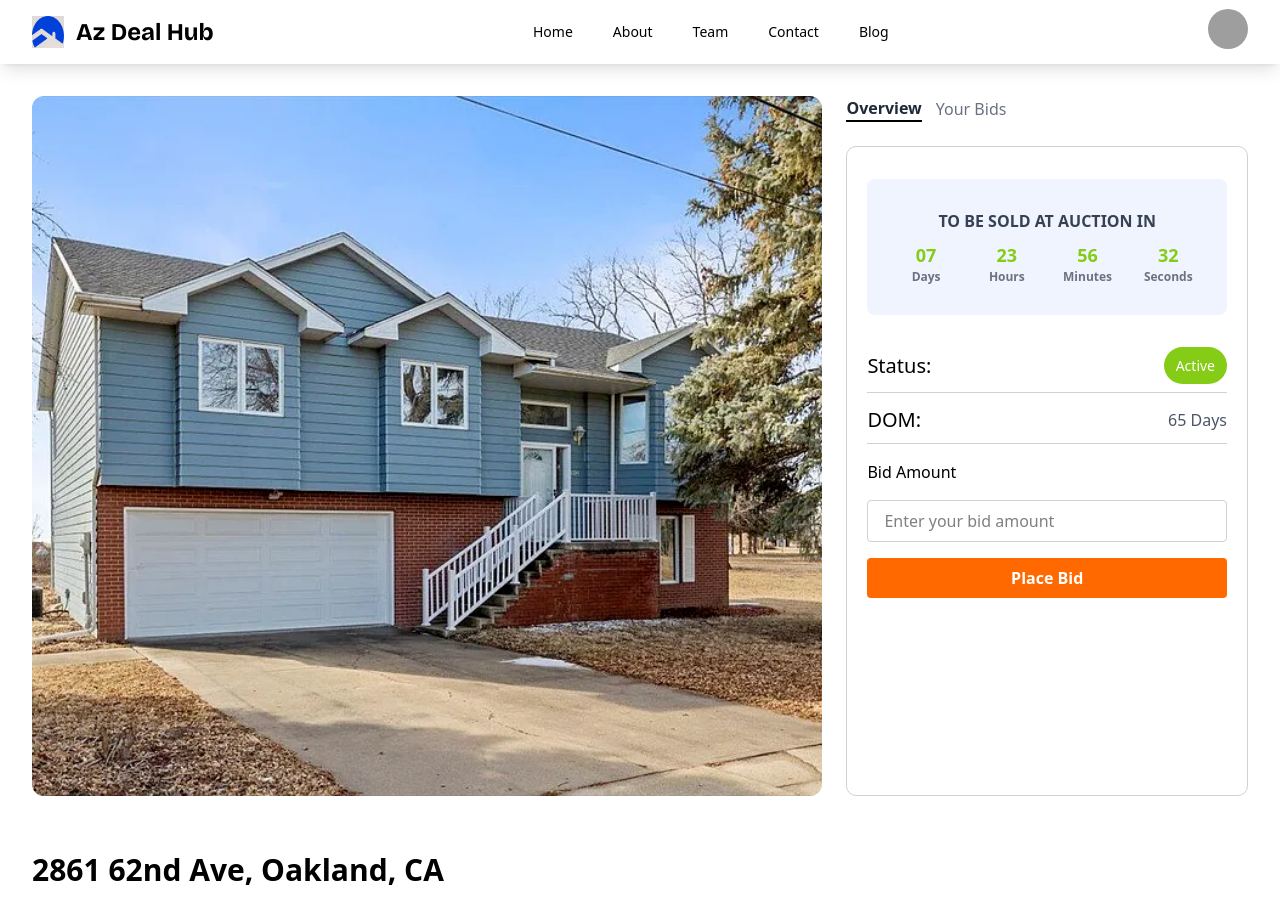
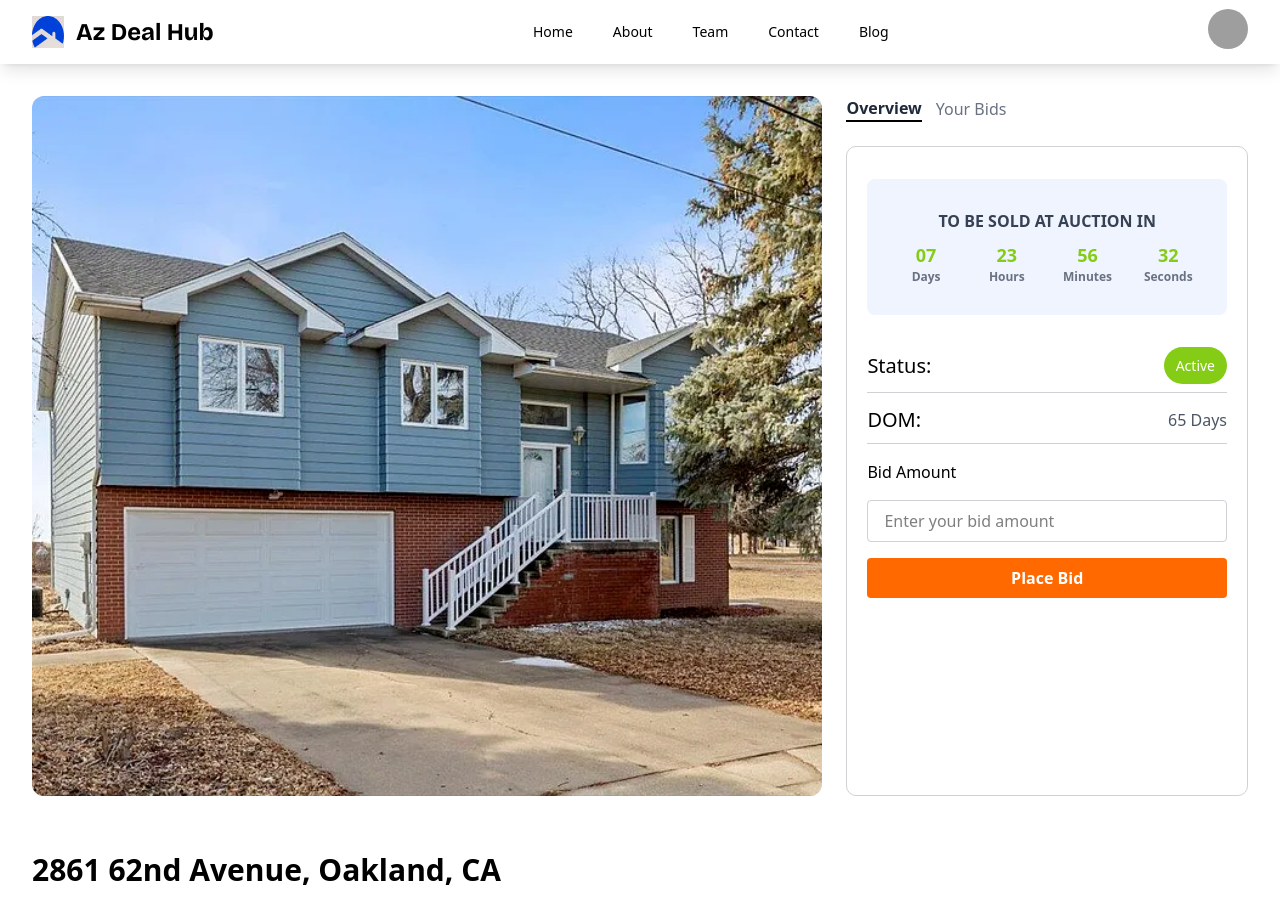
Before and after one commit to softvence-omega/hawk-frontend, a React (Vite) app: page /homeDetails/1 in a window 1280 px wide. Shown: the top 918 px of the page. Built offline with nearby package versions, Linux system fonts and the light colour scheme; grey boxes are pictures that could not be loaded.

Commit message:
update for push

```diff
--- a/src/components/details/Description.tsx
+++ b/src/components/details/Description.tsx
@@ -31,7 +31,7 @@ export default function Description() {
   return (
     <div className="w-full px-4 sm:px-6 lg:px-8 pt-6">
       <h2 className="font-semibold text-xl lg:text-3xl">
-        2861 62nd Ave, Oakland, CA
+        2861 62nd Avenue, Oakland, CA
       </h2>
 
       {/* Mobile Layout */}
```
